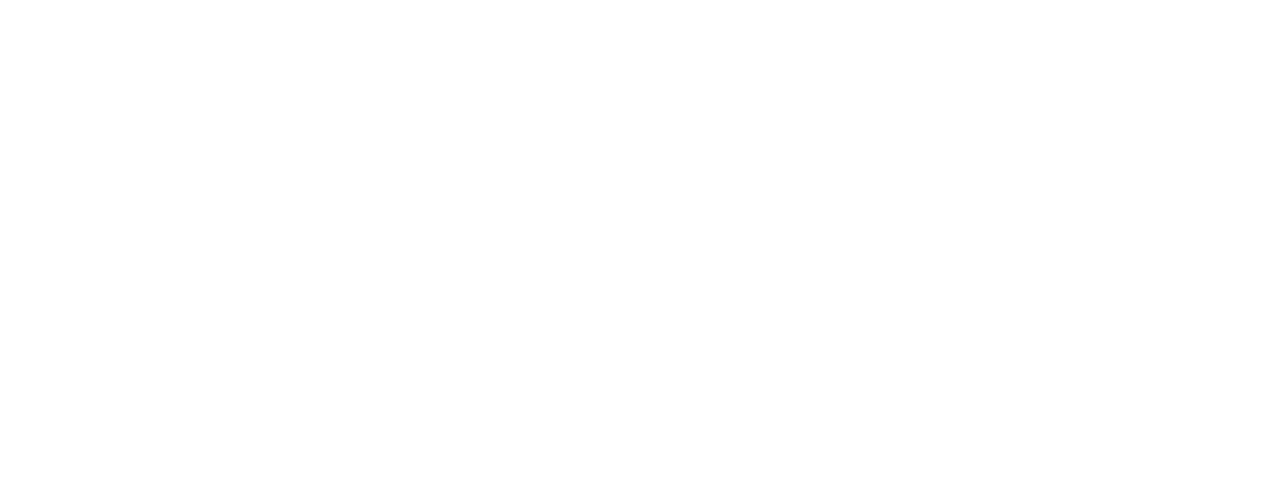
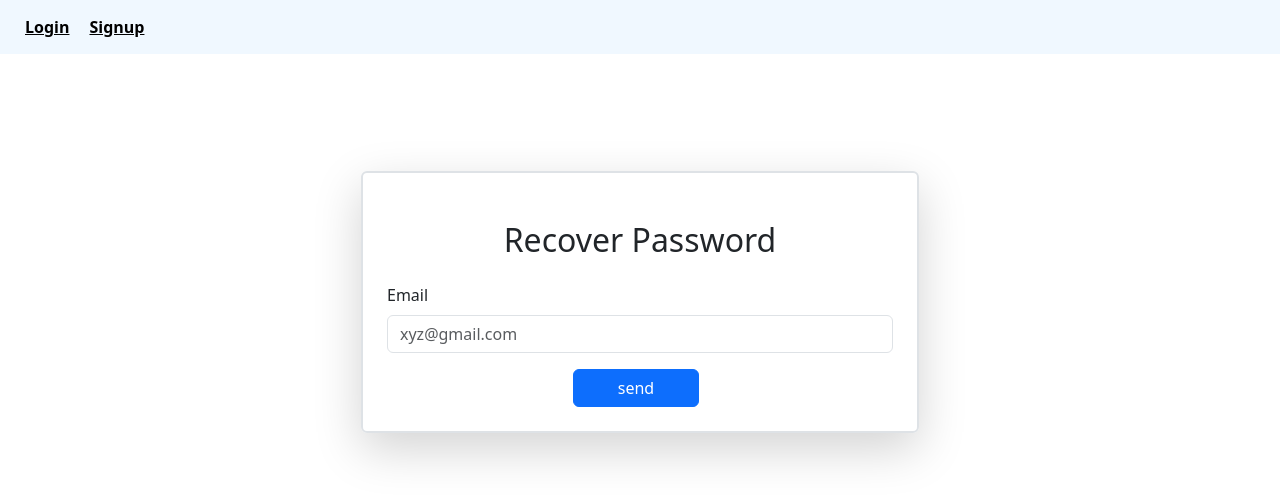
Before and after one commit to DWYOR091/react-blog-app, a React (Vite) app: page /forgot-password in a window 1280 px wide. Before the commit this address had no page. Shown: the top 500 px of the page. Built offline with nearby package versions, Linux system fonts and the light colour scheme.

Commit message:
fitur forgot password

```diff
--- a/src/App.jsx
+++ b/src/App.jsx
@@ -15,6 +15,7 @@
 import DetailPost from "./pages/Post/DetailPost";
 import UpdatePost from "./pages/Post/UpdatePost";
 import VerifyUser from "./pages/VerifyUser";
+import ForgotPassword from "./pages/ForgotPassword";
 
 function App() {
   return (
@@ -39,6 +40,7 @@
         <Route element={<PublicLayout />}>
           <Route path="/signup" element={<Signup />} />
           <Route path="/login" element={<Login />} />
+          <Route path="/forgot-password" element={<ForgotPassword />} />
         </Route>
       </Routes>
       <ToastContainer />
--- /dev/null
+++ b/src/pages/ForgotPassword.jsx
@@ -0,0 +1,204 @@
+import axios from "axios";
+import { useState } from "react";
+// import axiosInstance from "../utils/axiosInstance";
+import { Slide, toast } from "react-toastify";
+import { forgotPass, recoverPass } from "../validators/forgotPassword";
+import { useNavigate } from "react-router-dom";
+
+const ForgotPassword = () => {
+  const [loading, setLoading] = useState();
+  const [error, seterror] = useState(null);
+  const [formEmail, setFormEmail] = useState({ email: "" });
+  const [formRecover, setformRecover] = useState({ code: "", password: "" });
+  const [hasEmail, setHasEmail] = useState("");
+  const navigate = useNavigate();
+
+  const handleChangeSend = (e) => {
+    setFormEmail({ email: e.target.value });
+  };
+  const handleChangeRecover = (e) => {
+    setformRecover((prev) => ({ ...prev, [e.target.name]: e.target.value }));
+  };
+
+  const handleSend = async (e) => {
+    e.preventDefault();
+    const validator = forgotPass(formEmail);
+    if (validator.email) {
+      seterror({ email: validator.email });
+    } else {
+      try {
+        seterror(null);
+        setLoading(true);
+        const res = await axios.post(
+          "http://localhost:5000/api/v1/auth/forgot-password",
+          { email: formEmail.email }
+        );
+        console.log(res);
+        toast.success(res.data.message, {
+          position: "top-right",
+          autoClose: 2000,
+          theme: "light",
+          transition: Slide,
+        });
+        setHasEmail(formEmail);
+        setLoading(false);
+        // navigate("/forgot-password");
+      } catch (error) {
+        setLoading(false);
+        toast.error(error.response.data?.email || error.response.data.message, {
+          position: "top-right",
+          autoClose: 2000,
+          theme: "light",
+          transition: Slide,
+        });
+      }
+    }
+  };
+
+  const handleNewPassword = async (e) => {
+    e.preventDefault();
+    const validator = recoverPass(formRecover);
+    if (validator.code || validator.password) {
+      seterror({ code: validator.code, password: validator.password });
+    } else {
+      try {
+        seterror(null);
+        setLoading(true);
+        const res = await axios.post(
+          "http://localhost:5000/api/v1/auth/recover-password",
+          {
+            email: hasEmail.email,
+            code: formRecover.code,
+            password: formRecover.password,
+          }
+        );
+        toast.success(res.data.message, {
+          position: "top-right",
+          autoClose: 2000,
+          theme: "light",
+          transition: Slide,
+        });
+        setLoading(false);
+        console.log("Navigating to login...");
+        navigate("/login");
+      } catch (error) {
+        setLoading(false);
+        const errors = error.response?.data || null;
+        if (errors?.message) {
+          toast.error(errors.message, {
+            position: "top-right",
+            autoClose: 2000,
+            theme: "light",
+            transition: Slide,
+          });
+        } else {
+          for (const error in errors) {
+            toast.error(errors[error], {
+              position: "top-right",
+              autoClose: 2000,
+              theme: "light",
+              transition: Slide,
+            });
+          }
+        }
+      }
+    }
+  };
+
+  return (
+    <div>
+      <div
+        className="container d-flex justify-content-center align-items-center"
+        style={{ height: "31em" }}
+      >
+        {!hasEmail ? (
+          <form action="" className="w-50" onSubmit={handleSend}>
+            <div className="border border-2 rounded-2 p-4 shadow-lg">
+              <h2 className="text-center my-4">Recover Password</h2>
+              <div className="form-group">
+                <label htmlFor="" className="form-label">
+                  Email
+                </label>
+                <input
+                  type="text"
+                  name="email"
+                  placeholder="xyz@gmail.com"
+                  className="form-control"
+                  onChange={handleChangeSend}
+                  value={formEmail.email}
+                />
+              </div>
+              {error && <p className="text-danger">{error.email}</p>}
+              <div className="form-group mt-3 text-center mt-3">
+                {loading ? (
+                  <button class="btn btn-primary" type="button" disabled>
+                    <span
+                      class="spinner-border spinner-border-sm"
+                      aria-hidden="true"
+                    ></span>
+                    <span role="status">sending...</span>
+                  </button>
+                ) : (
+                  <button type="submit" className="btn  btn-primary me-2 w-25">
+                    send
+                  </button>
+                )}
+              </div>
+            </div>
+          </form>
+        ) : (
+          <form action="" className="w-50" onSubmit={handleNewPassword}>
+            <div className="border border-2 rounded-2 p-4 shadow-lg">
+              <h2 className="text-center my-4">New Password</h2>
+              <div className="form-group">
+                <label htmlFor="" className="form-label">
+                  Code
+                </label>
+                <input
+                  type="text"
+                  name="code"
+                  placeholder="123456"
+                  className="form-control"
+                  onChange={handleChangeRecover}
+                  value={formRecover.code}
+                />
+              </div>
+              {error && <p className="text-danger">{error.code}</p>}
+              <div className="form-group">
+                <label htmlFor="" className="form-label">
+                  New Password
+                </label>
+                <input
+                  type="password"
+                  name="password"
+                  placeholder="xyz@gmail.com"
+                  className="form-control"
+                  onChange={handleChangeRecover}
+                  value={formRecover.password}
+                />
+              </div>
+              {error && <p className="text-danger">{error.password}</p>}
+              <div className="form-group mt-3 text-center mt-3">
+                {loading ? (
+                  <button class="btn btn-primary" type="button" disabled>
+                    <span
+                      class="spinner-border spinner-border-sm"
+                      aria-hidden="true"
+                    ></span>
+                    <span role="status">sending...</span>
+                  </button>
+                ) : (
+                  <button type="submit" className="btn  btn-primary me-2 w-25">
+                    send
+                  </button>
+                )}
+              </div>
+            </div>
+          </form>
+        )}
+      </div>
+    </div>
+  );
+};
+
+export default ForgotPassword;
--- a/src/pages/Login.jsx
+++ b/src/pages/Login.jsx
@@ -2,7 +2,7 @@
 import axios from "../utils/axiosInstance";
 import { useState } from "react";
 import loginValidator from "../validators/loginValidator";
-import { useNavigate } from "react-router-dom";
+import { Link, useNavigate } from "react-router-dom";
 
 const initialForm = {
   email: "",
@@ -106,6 +106,7 @@
             />
           </div>
           {error && <p className="text-danger">{error.password}</p>}
+          <Link to={"/forgot-password"}>Forgot Password</Link>
           <div className="form-group mt-3 text-center mt-3">
             {loading ? (
               <button class="btn btn-primary" type="button" disabled>
--- /dev/null
+++ b/src/validators/forgotPassword.js
@@ -0,0 +1,36 @@
+const isEmail = (value) => {
+    const regex = /^(?![^@]+@[^@]+\.[^@]+$).+$/
+    const result = regex.test(String(value).toLowerCase())
+    return result
+}
+
+export const forgotPass = ({ email }) => {
+    const error = {
+        email: ""
+    }
+
+    if (!email) {
+        error.email = "email is required"
+    } else if (isEmail(email)) {
+        error.email = "invalid email"
+    }
+
+    return error
+}
+
+export const recoverPass = ({ code, password }) => {
+    const errors = {
+        code: "",
+        password: ""
+    }
+
+    if (!code) {
+        errors.code = "code is required"
+    }
+
+    if (!password) {
+        errors.password = "password is required"
+    }
+
+    return errors
+}
```
